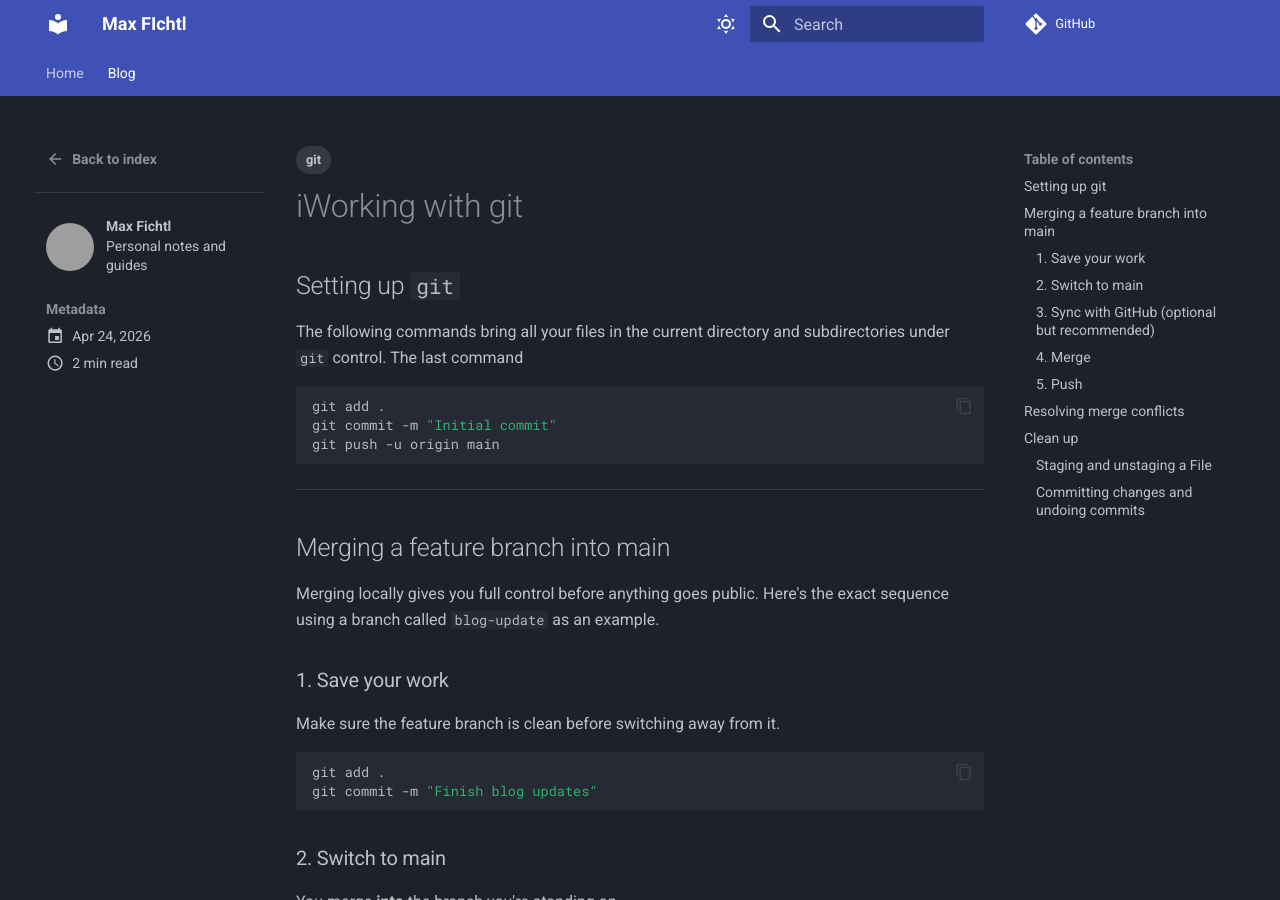
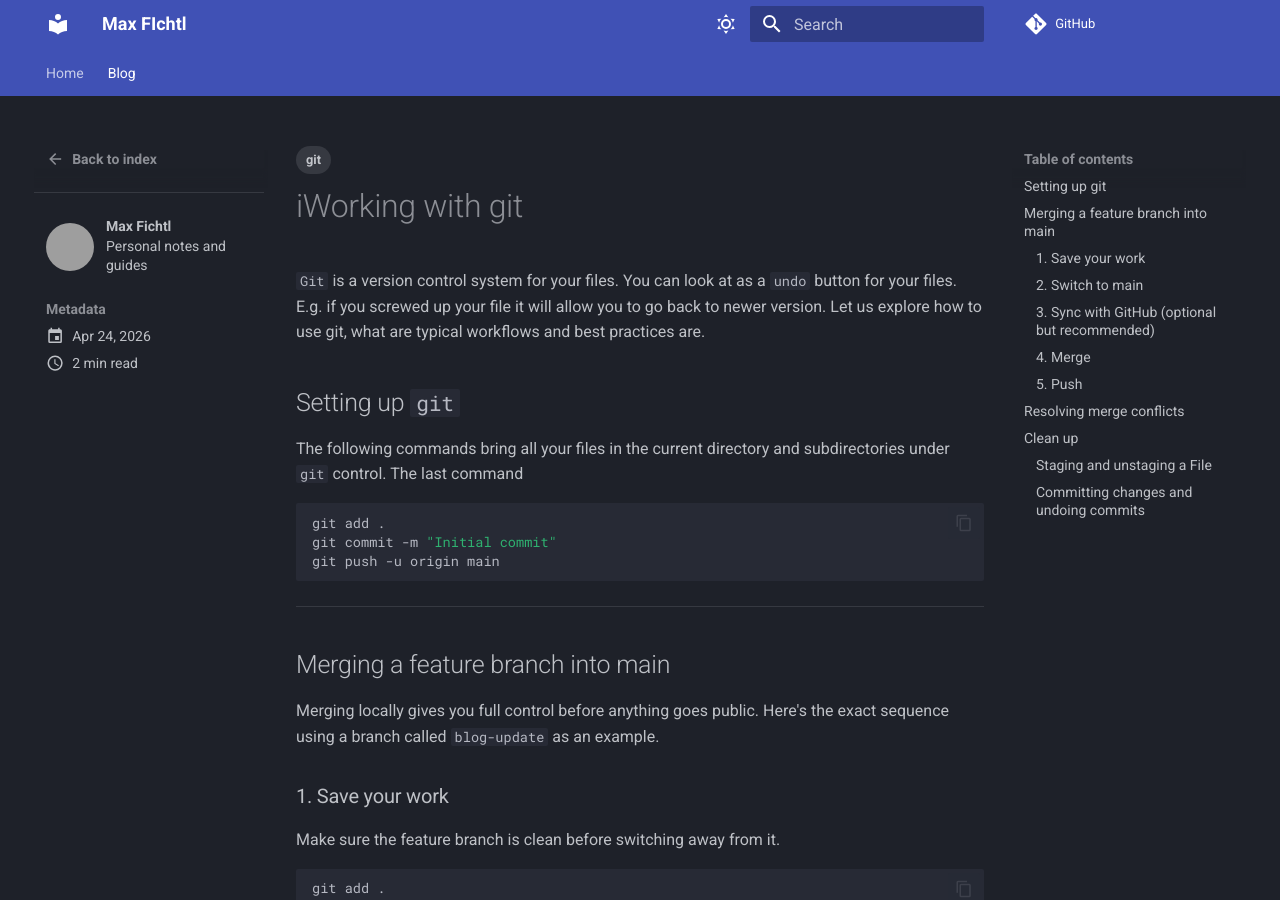
Before and after one commit to max-fic/site, an MkDocs documentation site: the page built from docs/blog/posts/2026-04-24-working-with-git.md, in a window 1280 px wide and 900 px high. Built offline with MkDocs 1.6.1 and Material for MkDocs 9.7.7, drawn with Linux system fonts in a browser that asks for light colours; comment, search, counter and statistics services are not loaded; grey boxes are pictures that could not be loaded.

Commit message:
feat: added intorduction and preview separator

```diff
--- a/docs/blog/posts/2026-04-24-working-with-git.md
+++ b/docs/blog/posts/2026-04-24-working-with-git.md
@@ -8,6 +8,10 @@ tags:
   - git
 ---
 
+`Git` is a version control system for your files. You can look at as a `undo` button for your files. E.g. if you screwed up your file it will allow you to go back to newer version. Let us explore how to use git, what are typical workflows and best practices are.
+
+
+<!-- more -->
 
 
 ## Setting up `git`
```
